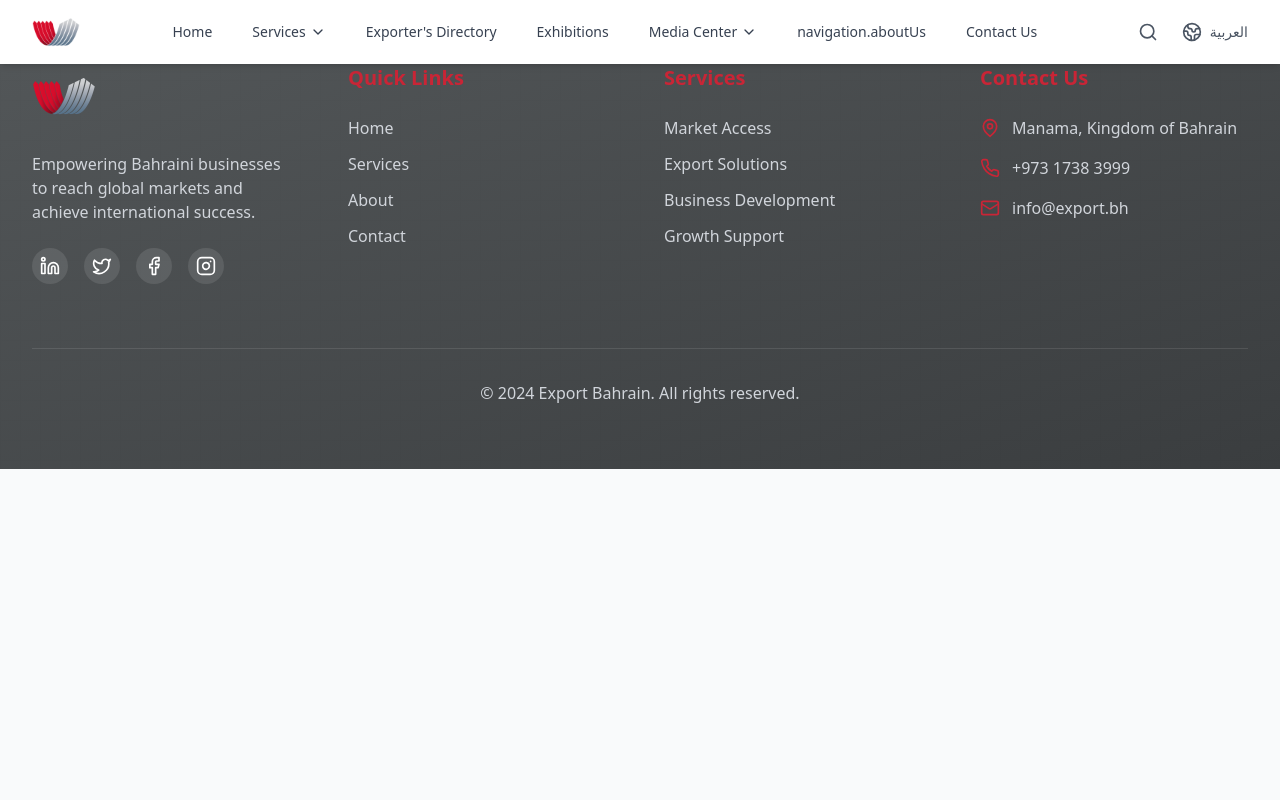
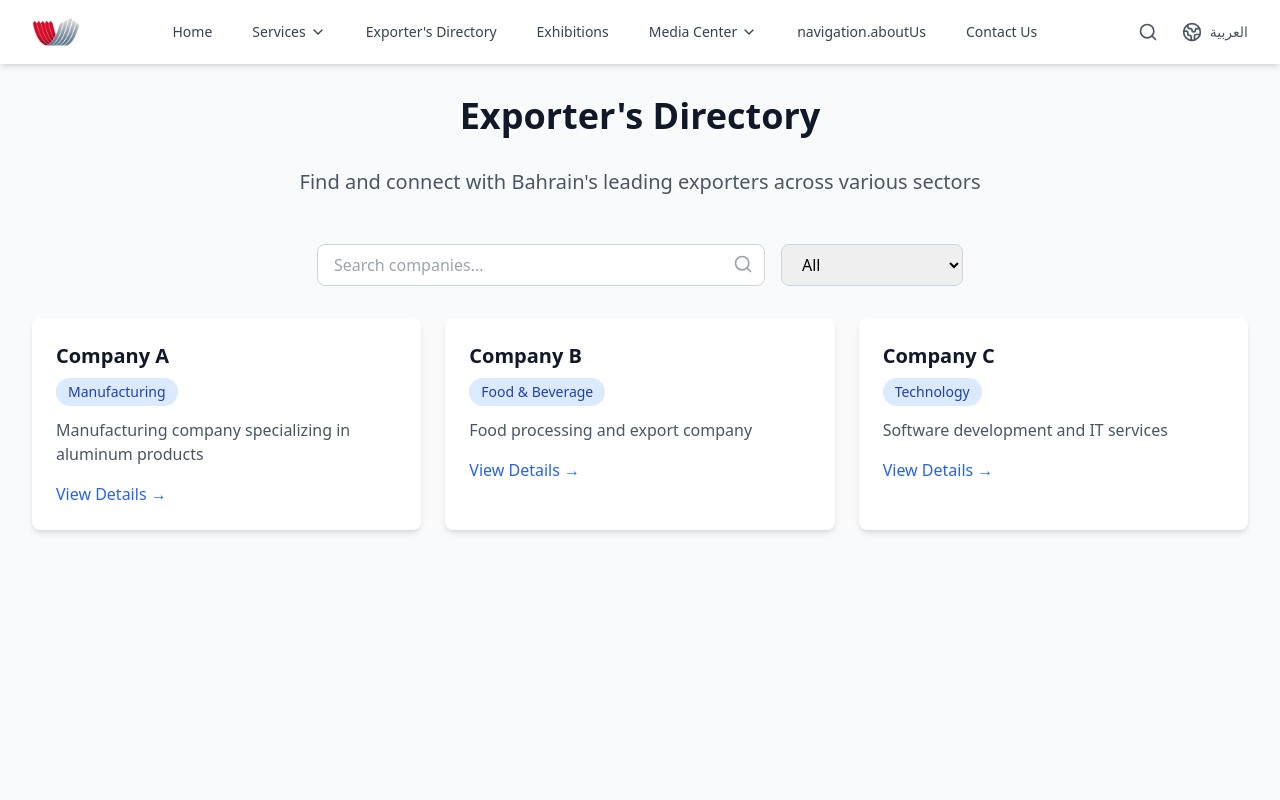
Before and after one commit to FahadIqbal1122/exportwebsite, a React (Vite) app: page /directory in a window 1280 px wide. Shown: the top 800 px of the page. Built offline with nearby package versions, Linux system fonts and the light colour scheme.

Commit message:
create directory

```diff
--- a/src/App.tsx
+++ b/src/App.tsx
@@ -9,6 +9,7 @@ import Contact from './components/Contact';
 import Footer from './components/Footer';
 import AboutUs from './pages/AboutUs';
 import ContactUs from './pages/ContactUs';
+import ExportersDirectory from './components/directory/ExportersDirectory';
 import './i18n/i18n';
 import { useTranslation } from 'react-i18next';
 
@@ -36,6 +37,7 @@ function App() {
           } />
           <Route path="/about-us" element={<AboutUs />} />
           <Route path="/contact-us" element={<ContactUs />} />
+          <Route path="/directory" element={<ExportersDirectory />} />
         </Routes>
         <Footer />
       </div>
--- /dev/null
+++ b/src/components/directory/ExportersDirectory.tsx
@@ -0,0 +1,87 @@
+import React, { useState } from 'react';
+import { Search } from 'lucide-react';
+
+// Mock data for companies (replace with actual data later)
+const mockCompanies = [
+  { id: 1, name: 'Company A', sector: 'Manufacturing', description: 'Manufacturing company specializing in aluminum products' },
+  { id: 2, name: 'Company B', sector: 'Food & Beverage', description: 'Food processing and export company' },
+  { id: 3, name: 'Company C', sector: 'Technology', description: 'Software development and IT services' },
+  // Add more mock companies as needed
+];
+
+const sectors = ['All', 'Manufacturing', 'Food & Beverage', 'Technology', 'Textiles', 'Chemicals'];
+
+const ExportersDirectory = () => {
+  const [searchQuery, setSearchQuery] = useState('');
+  const [selectedSector, setSelectedSector] = useState('All');
+
+  const filteredCompanies = mockCompanies.filter(company => {
+    const matchesSearch = company.name.toLowerCase().includes(searchQuery.toLowerCase()) ||
+                         company.description.toLowerCase().includes(searchQuery.toLowerCase());
+    const matchesSector = selectedSector === 'All' || company.sector === selectedSector;
+    return matchesSearch && matchesSector;
+  });
+
+  return (
+    <div className="min-h-screen bg-gray-50 py-24 px-4 sm:px-6 lg:px-8">
+      <div className="max-w-7xl mx-auto">
+        <div className="text-center">
+          <h1 className="text-4xl font-bold text-gray-900 mb-8">Exporter's Directory</h1>
+          <p className="text-xl text-gray-600 mb-12">
+            Find and connect with Bahrain's leading exporters across various sectors
+          </p>
+        </div>
+
+        {/* Search and Filter Section */}
+        <div className="mb-8 flex flex-col sm:flex-row gap-4 justify-center">
+          <div className="relative flex-1 max-w-md">
+            <input
+              type="text"
+              placeholder="Search companies..."
+              className="w-full px-4 py-2 border border-gray-300 rounded-lg focus:ring-2 focus:ring-blue-500 focus:border-transparent"
+              value={searchQuery}
+              onChange={(e) => setSearchQuery(e.target.value)}
+            />
+            <Search className="absolute right-3 top-2.5 h-5 w-5 text-gray-400" />
+          </div>
+          <select
+            className="px-4 py-2 border border-gray-300 rounded-lg focus:ring-2 focus:ring-blue-500 focus:border-transparent"
+            value={selectedSector}
+            onChange={(e) => setSelectedSector(e.target.value)}
+          >
+            {sectors.map(sector => (
+              <option key={sector} value={sector}>{sector}</option>
+            ))}
+          </select>
+        </div>
+
+        {/* Companies Grid */}
+        <div className="grid grid-cols-1 md:grid-cols-2 lg:grid-cols-3 gap-6">
+          {filteredCompanies.map(company => (
+            <div
+              key={company.id}
+              className="bg-white p-6 rounded-lg shadow-md hover:shadow-lg transition-shadow duration-200"
+            >
+              <h3 className="text-xl font-semibold text-gray-900 mb-2">{company.name}</h3>
+              <span className="inline-block bg-blue-100 text-blue-800 text-sm px-3 py-1 rounded-full mb-3">
+                {company.sector}
+              </span>
+              <p className="text-gray-600">{company.description}</p>
+              <button className="mt-4 text-blue-600 hover:text-blue-800 font-medium">
+                View Details →
+              </button>
+            </div>
+          ))}
+        </div>
+
+        {filteredCompanies.length === 0 && (
+          <div className="text-center py-12">
+            <p className="text-gray-600">No companies found matching your criteria.</p>
+          </div>
+        )}
+      </div>
+    </div>
+  );
+};
+
+export default ExportersDirectory;
```
